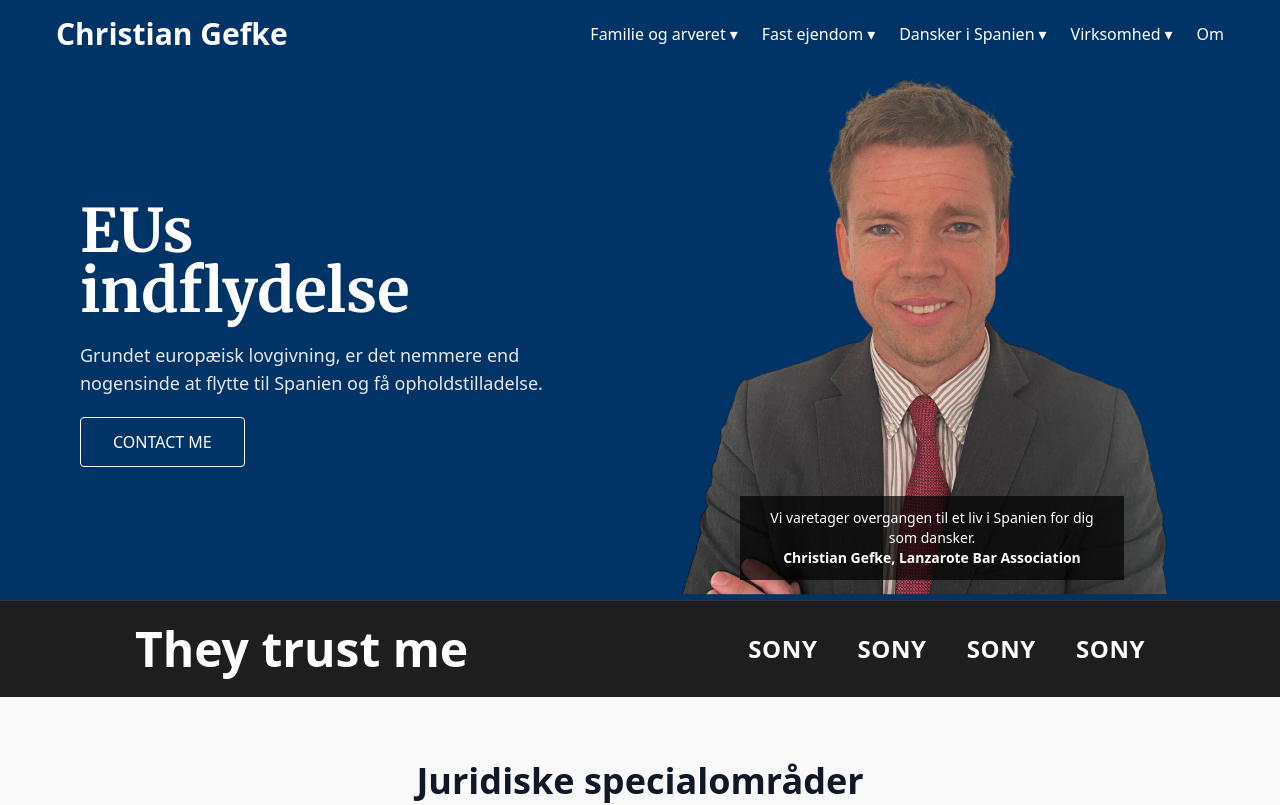
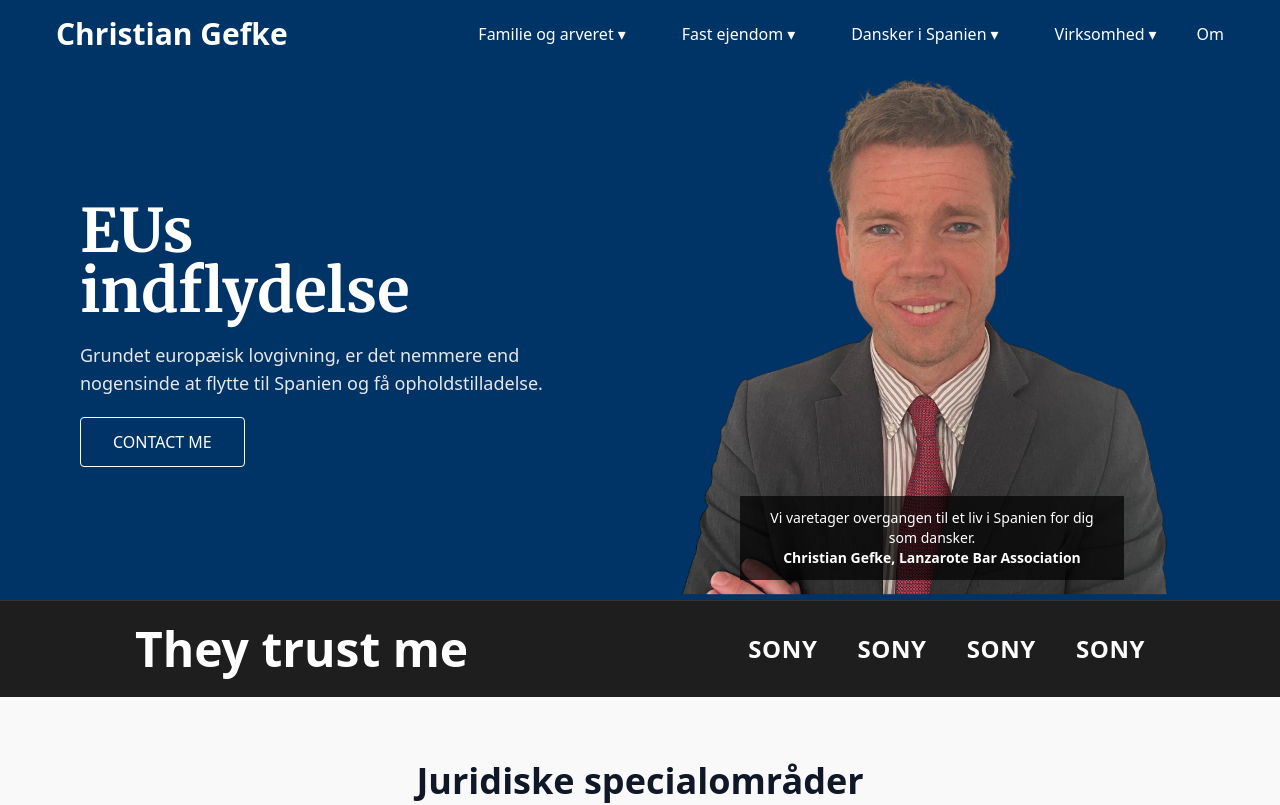
Before and after one commit to MatiasQuenardelle/gefke-web, a Next.js app: page / in a window 1280 px wide. Shown: the top 805 px of the page. Built offline with nearby package versions, Linux system fonts and the light colour scheme.

Commit message:
Updated menu component hoover function

```diff
--- a/components/Header.js
+++ b/components/Header.js
@@ -118,9 +118,8 @@ export default function Header() {
               key={item.label}
               className="relative"
               onMouseEnter={() => setOpenMenu(index)}
-              onMouseLeave={() => setOpenMenu(null)}
             >
-              <button className="flex items-center gap-1 hover:underline">
+              <button className="flex items-center gap-1 hover:underline px-4 ">
                 {item.label}
                 <span>▾</span>
               </button>
```
